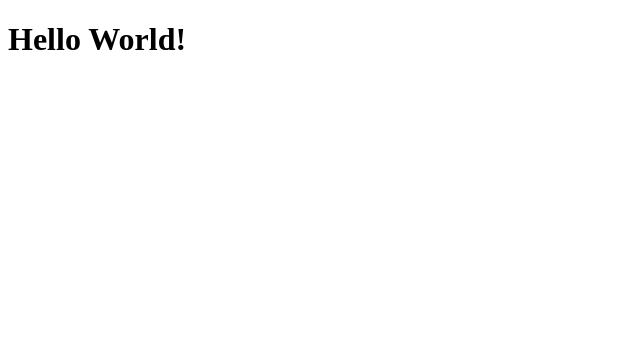
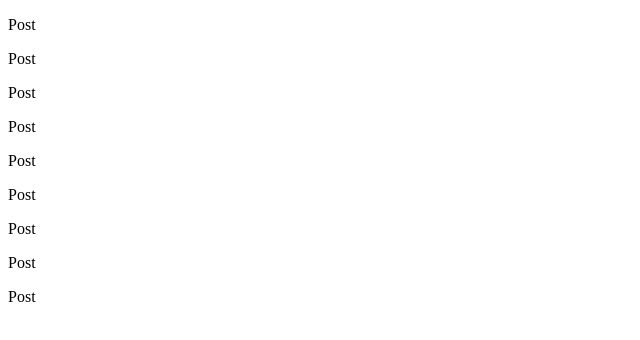
Before and after one commit to LucasCarvalhoSilva/01-fundamentos-reactjs, a React (Vite) app: page / in a window 1280 px wide. Shown: the top 340 px of the page, without its empty margins (0-640 px from the left). Built offline with nearby package versions, Linux system fonts and the light colour scheme.

Commit message:
Criei o primeiro componente

```diff
--- a/src/App.jsx
+++ b/src/App.jsx
@@ -1,8 +1,17 @@
+import {Post} from "./Post"
 
-function App() {
+export function App() {
   return (
-    <h1>Hello World!</h1>
+    <div>
+      <Post />
+      <Post />
+      <Post />
+      <Post />
+      <Post />
+      <Post />
+      <Post />
+      <Post />
+      <Post />
+    </div>
   )
 }
-
-export default App
--- /dev/null
+++ b/src/Post.jsx
@@ -0,0 +1,5 @@
+export function Post () {
+    return (
+        <p>Post</p>
+    )
+}
--- a/src/main.jsx
+++ b/src/main.jsx
@@ -1,6 +1,6 @@
 import React from 'react'
 import ReactDOM from 'react-dom/client'
-import App from './App'
+import {App} from './App'
 
 ReactDOM.createRoot(document.getElementById('root')).render(
   <React.StrictMode>
```
